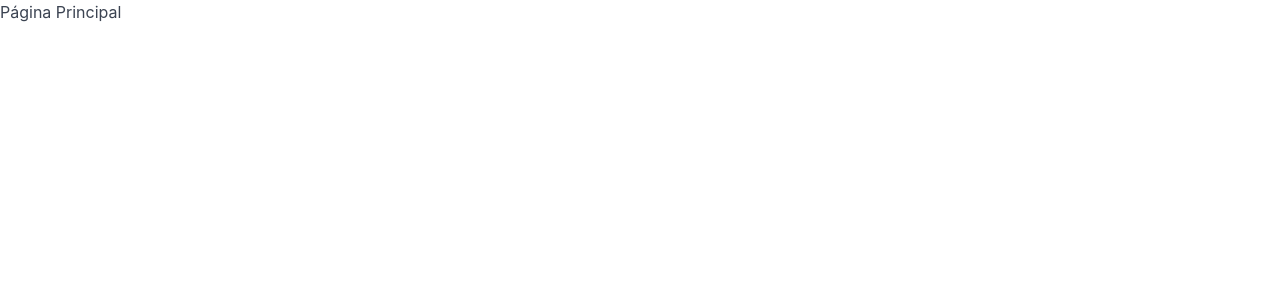
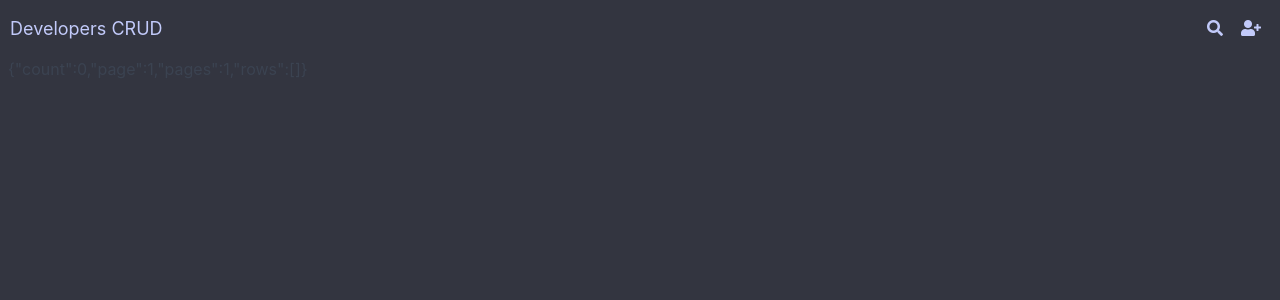
Before and after one commit to matheus-rib/dev-crud-client, a React (Create React App) app: page / in a window 1280 px wide. Shown: the top 300 px of the page. Built offline with nearby package versions, Linux system fonts and the light colour scheme; no server answers.

Commit message:
Add navbar/header component

```diff
--- /dev/null
+++ b/src/components/HeaderComponent/RightSection/index.tsx
@@ -0,0 +1,9 @@
+import React from 'react'
+
+import { Container } from './styles'
+
+const RightSection: React.FC = ({ children }) => {
+  return <Container>{children}</Container>
+}
+
+export default RightSection
--- /dev/null
+++ b/src/components/HeaderComponent/RightSection/styles.ts
@@ -0,0 +1,9 @@
+import styled from 'styled-components'
+
+export const Container = styled.div`
+  position: fixed;
+  top: 0;
+  padding: 10px;
+  right: 0;
+  max-height: 47px;
+`
--- /dev/null
+++ b/src/components/HeaderComponent/index.tsx
@@ -0,0 +1,19 @@
+import React from 'react'
+import { Navbar, NavbarBrand, NavbarSection } from './styles'
+
+const HeaderComponent: React.FC = ({ children }) => {
+  return (
+    <>
+      <Navbar>
+        <NavbarSection>
+          <NavbarBrand to="/" className="mr-2">
+            Developers CRUD
+          </NavbarBrand>
+        </NavbarSection>
+      </Navbar>
+      {children}
+    </>
+  )
+}
+
+export default HeaderComponent
--- /dev/null
+++ b/src/components/HeaderComponent/styles.ts
@@ -0,0 +1,22 @@
+import { NavLink } from 'react-router-dom'
+import styled from 'styled-components'
+
+export const Navbar = styled.header.attrs({
+  className: 'navbar bg-base',
+})`
+  position: sticky;
+  top: 0;
+  padding: 15px 10px;
+`
+
+export const NavbarSection = styled.section.attrs({
+  className: 'navbar-section',
+})``
+
+export const NavbarBrand = styled(NavLink).attrs(({ className }) => ({
+  className: `navbar-brand text-primary ${className}`,
+}))`
+  :focus {
+    box-shadow: none;
+  }
+`
--- a/src/routes/Developers/index.tsx
+++ b/src/routes/Developers/index.tsx
@@ -1,3 +1,4 @@
+import HeaderComponent from '@/components/HeaderComponent'
 import DevelopersForm from '@/views/Developers/DevelopersForm'
 import DevelopersList from '@/views/Developers/DevelopersList'
 import React from 'react'
@@ -6,7 +7,7 @@ const Developers: React.FC = () => {
   const { path } = useRouteMatch()
 
   return (
-    <div>
+    <HeaderComponent>
       <Route exact path={path}>
         <DevelopersList />
       </Route>
@@ -16,7 +17,7 @@ const Developers: React.FC = () => {
       <Route path={`${path}edit/:developerId`}>
         <DevelopersForm />
       </Route>
-    </div>
+    </HeaderComponent>
   )
 }
 
--- a/src/views/Developers/DevelopersList/index.tsx
+++ b/src/views/Developers/DevelopersList/index.tsx
@@ -1,9 +1,39 @@
-import React from 'react'
-
-// import { Container } from './styles';
+import RightSection from '@/components/HeaderComponent/RightSection'
+import useDevelopers from '@/hooks/useDevelopers'
+import React, { useEffect } from 'react'
+import {
+  Container,
+  NavbarLinkButton,
+  NavbarButton,
+  TooltipLeft,
+} from './styles'
 
 const DevelopersList: React.FC = () => {
-  return <div>Página Principal</div>
+  const { developersList, fetchDevelopersList } = useDevelopers()
+
+  useEffect(() => {
+    fetchDevelopersList()
+  }, [])
+
+  return (
+    <>
+      <Container>
+        <RightSection>
+          <NavbarButton>
+            <TooltipLeft data-tooltip="Filtrar devs">
+              <i className="fas fa-search" />
+            </TooltipLeft>
+          </NavbarButton>
+          <NavbarLinkButton to="/new">
+            <TooltipLeft data-tooltip="Adicionar devs">
+              <i className="fas fa-user-plus" />
+            </TooltipLeft>
+          </NavbarLinkButton>
+        </RightSection>
+        {JSON.stringify(developersList)}
+      </Container>
+    </>
+  )
 }
 
 export default DevelopersList
--- /dev/null
+++ b/src/views/Developers/DevelopersList/styles.ts
@@ -0,0 +1,20 @@
+import { NavLink } from 'react-router-dom'
+import styled from 'styled-components'
+
+export const Container = styled.div.attrs({
+  className: 'bg-base container',
+})`
+  min-height: 100vh;
+`
+
+export const NavbarLinkButton = styled(NavLink).attrs({
+  className: 'btn btn-link',
+})``
+
+export const NavbarButton = styled.div.attrs({
+  className: 'btn btn-link',
+})``
+
+export const TooltipLeft = styled.div.attrs(() => ({
+  className: 'tooltip tooltip-left',
+}))``
```
Also changed, not shown: src/components/Paginator/index.tsx (added, +9 -0 lines).
